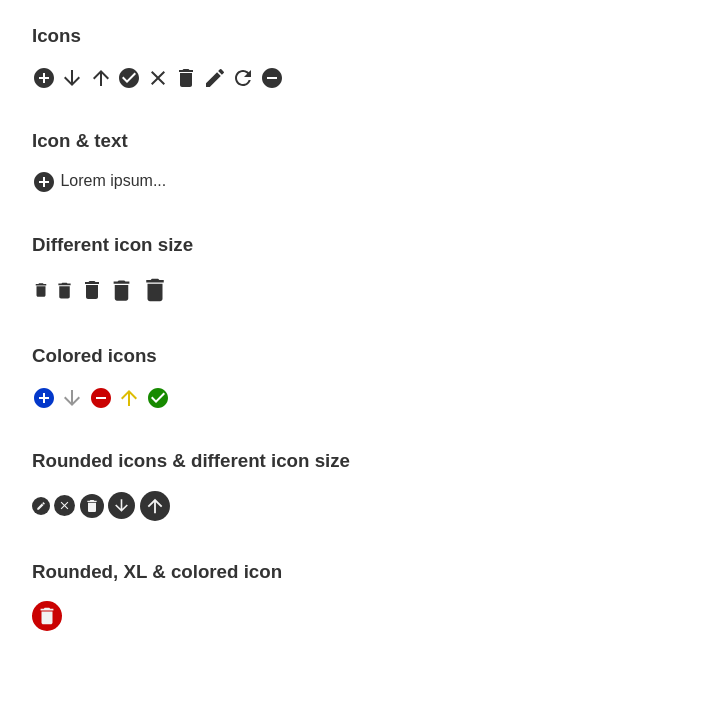
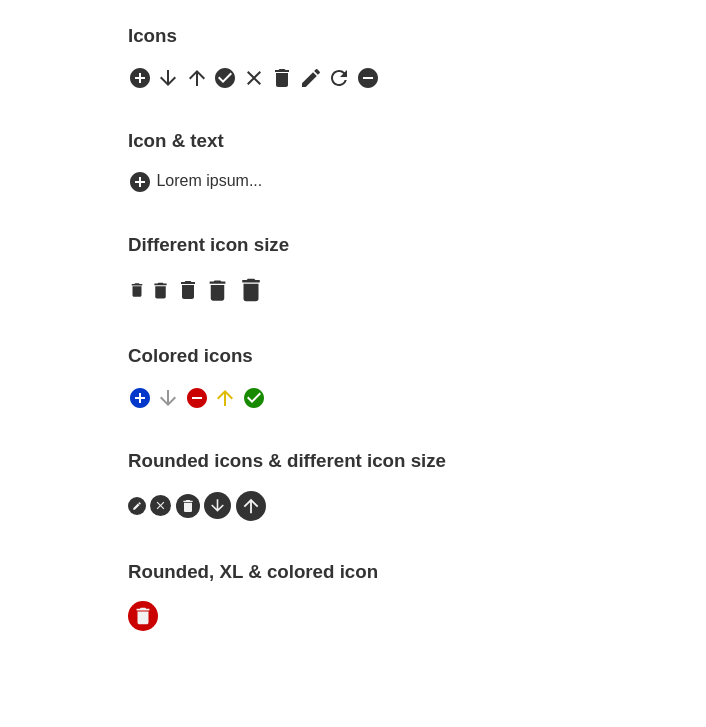
Before and after one commit to onza/svg-sprite-generator, a website: page docs/index.html in a window 1280 px wide. Shown: the part 148-875 px from the top of the page, without its empty margins (8-714 px from the left). Drawn offline with Linux system fonts and the light colour scheme.

Commit message:
change styles

```diff
--- a/docs/index.html
+++ b/docs/index.html
@@ -10,7 +10,7 @@
       /* example page settings */
       * { box-sizing: border-box; }
       html { font-family: 'Arial', sans-serif; font-size: 1rem; color: #333; }
-      .container { width: 100%; max-width: 1400px; margin: 6rem auto; padding: 0 2rem; }
+      .container { margin: 6rem; padding: 0 2rem; }
       .container__section { margin: 2.5rem 0; padding: 0; }
       .is-hidden { display: none; }
     </style>
```
Also changed, not shown: src/index.html (+1 -1 lines).
